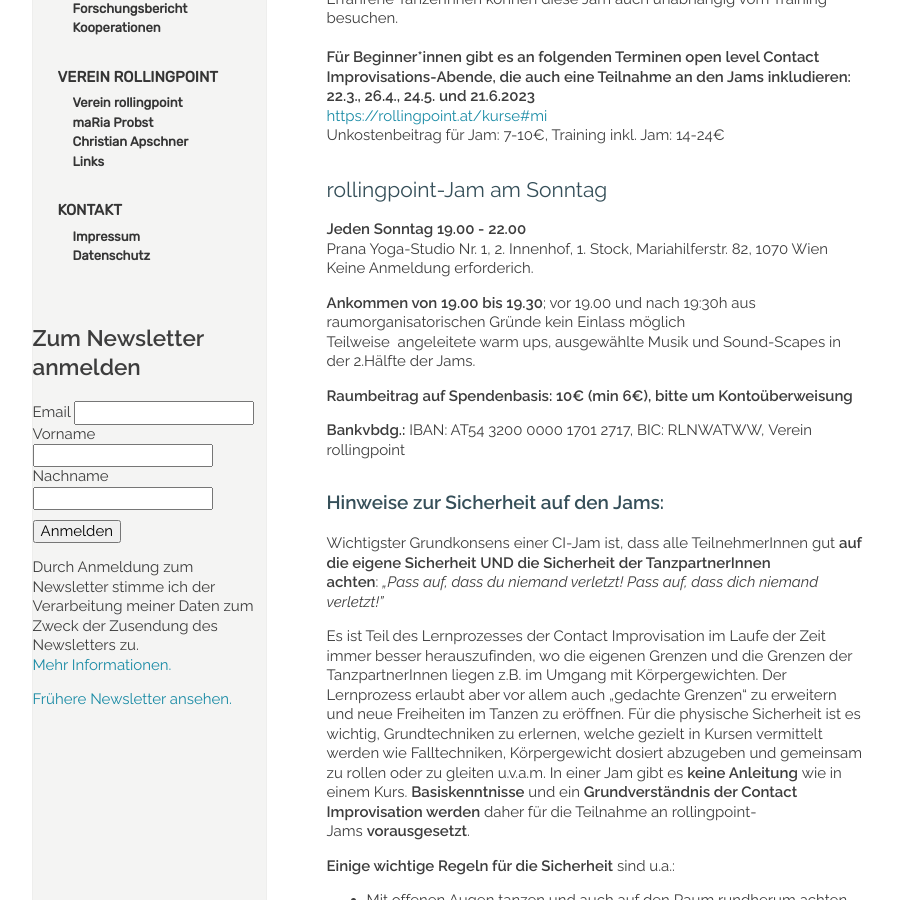
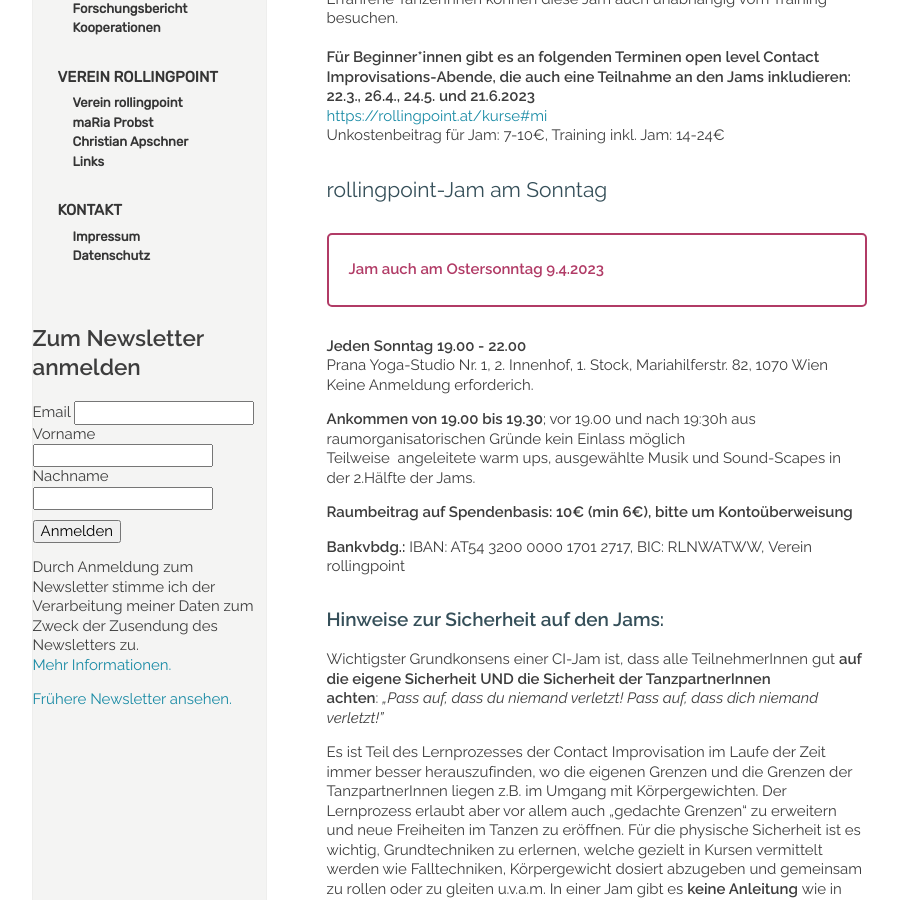
Before and after one commit to manulari/rollingpointat, a Jekyll site: the page built from _pages_de/jams.md, in a window 1280 px wide and 900 px high, scrolled down 567 px. Shown: the whole window, without its empty margins (152-1050 px from the left). Built offline with Jekyll 4.4.1, drawn with Linux system fonts in a browser that asks for light colours; comment, search, counter and statistics services are not loaded.

Commit message:
Update page (de) “jams”

```diff
--- a/_pages_de/jams.md
+++ b/_pages_de/jams.md
@@ -20,6 +20,8 @@ Diese Jam findet im Anschluss an die Fortgeschrittenen-Trainingsgruppe statt. Er
 Unkostenbeitrag für Jam: 7-10€, Training inkl. Jam: 14-24€
 
 ## rollingpoint-Jam am Sonntag
+
+> **Jam auch am Ostersonntag 9.4.2023**
 
 **Jeden Sonntag 19.00 - 22.00**\
 Prana Yoga-Studio Nr. 1, 2. Innenhof, 1. Stock, Mariahilferstr. 82, 1070 Wien\
```
